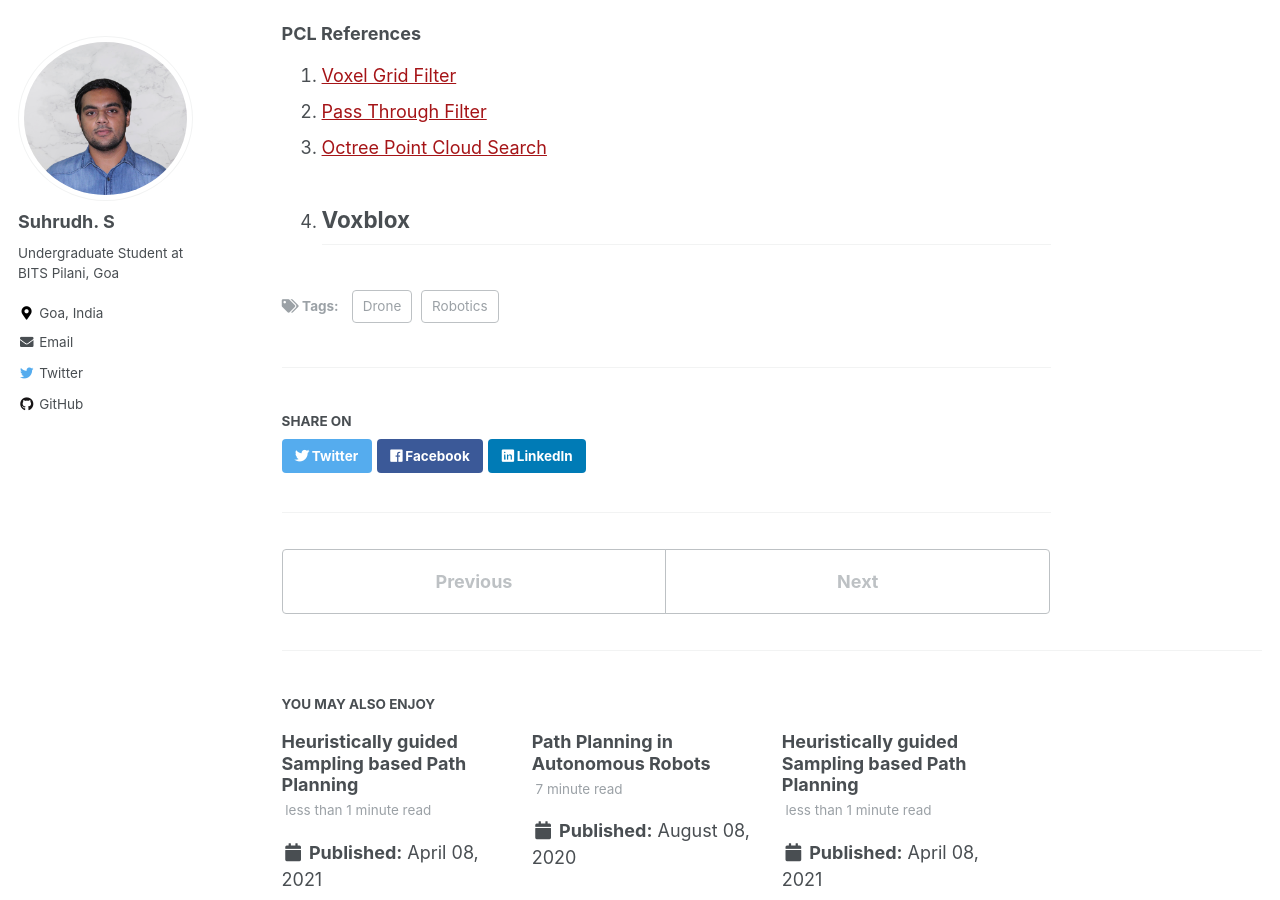
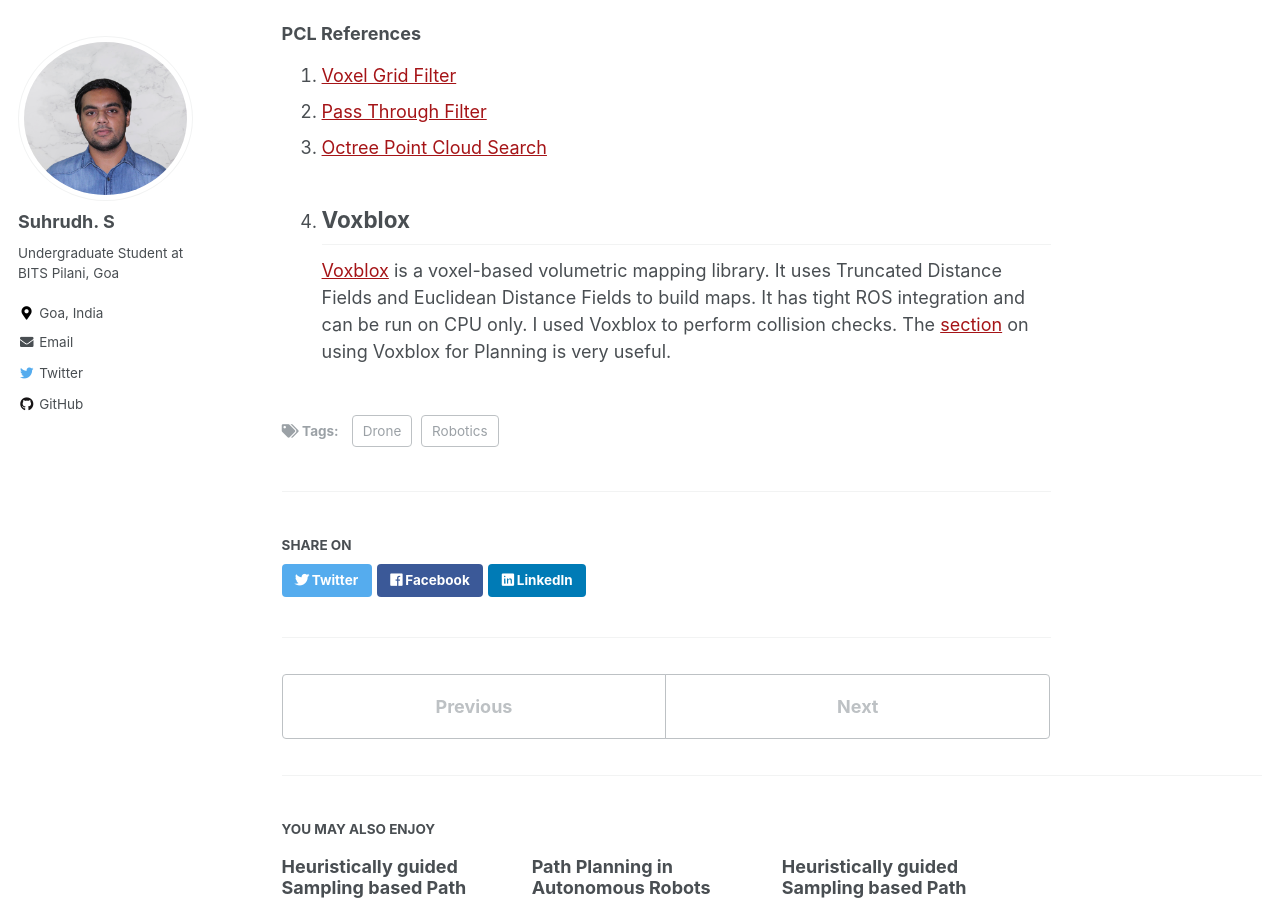
Before and after one commit to SuhrudhSarathy/SuhrudhSarathy.github.io, a Jekyll site: the page built from _posts/2020-10-10-drone_navigation.md, in a window 1280 px wide and 900 px high, scrolled down 2919 px. Built offline with Jekyll 4.4.1, drawn with Linux system fonts in a browser that asks for light colours.

Commit message:
added more

```diff
--- a/_posts/2020-10-10-drone_navigation.md
+++ b/_posts/2020-10-10-drone_navigation.md
@@ -10,6 +10,8 @@ tags:
 ---
 <!-- Introduction to the Project-->
 During the pandemic, I was at home without any access to any physical robots. It was the perfect time to put into practise the concepts of Robotics that I learnt in the summer. I got quite intriguied by Autonomous drones. My greatest inspirations came after watching [this](https://www.youtube.com/watch?v=8RILnqPxo1s) video on __Deep Drone Racing__ by the _Robotics and Perception group_ at UZH and a bunch of really cool [work](https://www.youtube.com/playlist?list=PLu70ME0whad8hdnmNtTlttJrQcGk95udj) by the _Autonomous Robots Lab_ at NTNU. Taking inspiration, I wanted to try out working with Indoor Navigation of Autonomous Drones.
+
+<!--more-->
 
 # Simulator
 I was in search of a simulator to work on Drones. I found [rotors_simulator](https://github.com/ethz-asl/rotors_simulator) from ETHZ-ASL. Unfortunately, it was hard to install it on Ubuntu 18.04 with Gazebo 9. So I installed [CrazyS](https://github.com/gsilano/CrazyS), an extension of RotorS. This repository has proper instructions for installation in Ubuntu 18.04 and with Gazebo 9.
@@ -90,7 +92,6 @@ if(octree.radiusSearch(searchPoint, radius, idx, distances) > 0){
 3. [Octree Point Cloud Search](https://pointclouds.org/documentation/classpcl_1_1octree_1_1_octree_point_cloud_search.html)
 
 2. ## Voxblox
-<!-- Simulator -->
-<!--Perception pipeline-->
+[Voxblox](https://github.com/ethz-asl/voxblox) is a voxel-based volumetric mapping library. It uses Truncated Distance Fields and Euclidean Distance Fields to build maps. It has tight ROS integration and can be run on CPU only. I used Voxblox to perform collision checks. The [section](https://voxblox.readthedocs.io/en/latest/pages/Using-Voxblox-for-Planning.html) on using Voxblox for Planning is very useful.
 <!--Planner-->
 <!--Post Processing-->
```
